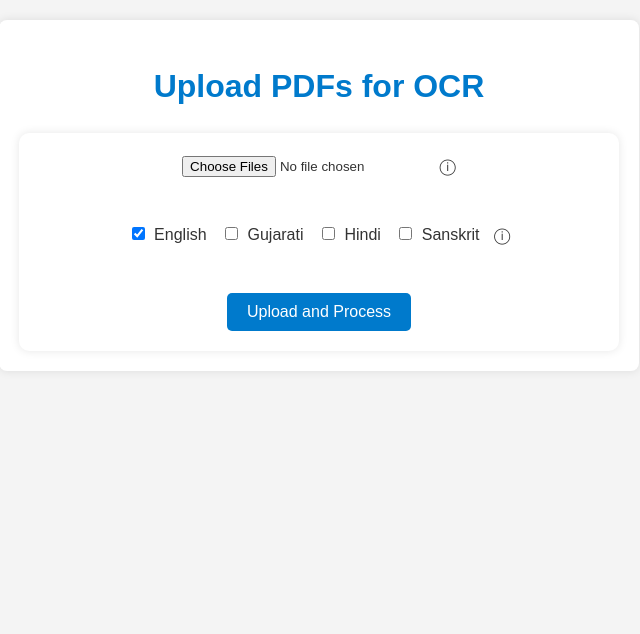
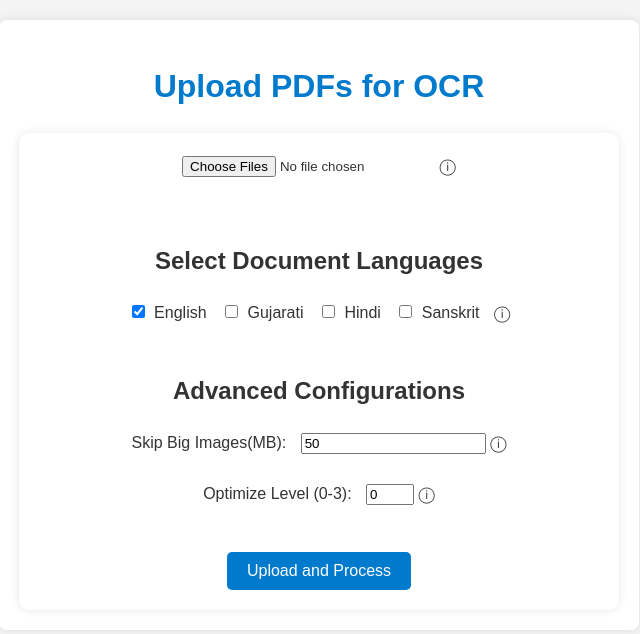
Before and after one commit to vijaychandar2002/ocrmypdf, a Flask app: page / in a window 1280 px wide. Shown: the top 634 px of the page, without its empty margins (321-961 px from the left). Run offline with Flask 3, Linux system fonts and the light colour scheme; parts of the project's set-up code (start-up, migrations or seed data) failed here and were passed over.

Commit message:
newfeature-update

```diff
--- a/app.py
+++ b/app.py
@@ -11,11 +11,15 @@ import shutil
 import logging
 
 app = Flask(__name__)
-app.secret_key = os.getenv('SECRET_KEY', 'your_secret_key')
+app.secret_key = os.getenv('SECRET_KEY', 'secret_key')
 
 # Use /home as it is writable on Azure App Services
 app.config['UPLOAD_FOLDER'] = '/home/tmp/uploads'
 app.config['PROCESSED_FOLDER'] = '/home/tmp/processed'
+
+# app.config['UPLOAD_FOLDER'] = '/home/tmp/uploads'
+# app.config['PROCESSED_FOLDER'] = '/home/tmp/processed'
+
 app.config['MAX_CONTENT_LENGTH'] = 100 * 1024 * 1024  # 100 MB
 
 os.makedirs(app.config['UPLOAD_FOLDER'], exist_ok=True)
@@ -24,7 +28,7 @@ os.makedirs(app.config['PROCESSED_FOLDER'], exist_ok=True)
 progress = {}
 stop_signals = {}
 
-def process_pdfs(session_id, uploaded_file_paths, language_flag):
+def process_pdfs(session_id, uploaded_file_paths, language_flag, skip_big, optimize):
     processed_files = []
     total_files = len(uploaded_file_paths)
     progress[session_id] = {
@@ -66,7 +70,14 @@ def process_pdfs(session_id, uploaded_file_paths, language_flag):
             with open(single_page_path, 'wb') as temp_pdf:
                 writer.write(temp_pdf)
 
-            ocrmypdf.ocr(single_page_path, single_page_path.replace('.pdf', '_ocr.pdf'), language=language_flag)
+            ocrmypdf.ocr(
+                single_page_path,
+                single_page_path.replace('.pdf', '_ocr.pdf'),
+                language=language_flag,
+                skip_text=True,
+                skip_big=int(skip_big),
+                optimize=int(optimize)
+            )
 
             progress[session_id]['ocr_progress'] = ((page_num + 1) / total_pages) * 100
             progress[session_id]['pages_done'] = page_num + 1
@@ -98,6 +109,7 @@ def process_pdfs(session_id, uploaded_file_paths, language_flag):
     else:
         progress[session_id]['percent'] = 0
 
+
 @app.route('/')
 def index():
     session_id = str(uuid.uuid4())
@@ -109,6 +121,8 @@ def upload():
     session_id = session.get('session_id')
     uploaded_files = request.files.getlist("file[]")
     selected_languages = request.form.getlist('languages')
+    skip_big = request.form.get('skip_big', 50)
+    optimize = request.form.get('optimize', 0)
 
     if not selected_languages:
         return "Please select at least one language.", 400
@@ -123,7 +137,7 @@ def upload():
             file.save(file_path)
             uploaded_file_paths.append(file_path)
 
-    thread = Thread(target=process_pdfs, args=(session_id, uploaded_file_paths, language_flag))
+    thread = Thread(target=process_pdfs, args=(session_id, uploaded_file_paths, language_flag, skip_big, optimize))
     thread.start()
 
     return redirect(url_for('progress_page', session_id=session_id))
--- a/templates/index.html
+++ b/templates/index.html
@@ -36,6 +36,7 @@
                 <span class="tooltiptext">The total size of all PDFs combined must be less than 100MB.</span>
             </div>
             <br><br>
+            <h2>Select Document Languages</h2>
             <label><input type="checkbox" name="languages" value="eng" checked> English</label>
             <label><input type="checkbox" name="languages" value="guj"> Gujarati</label>
             <label><input type="checkbox" name="languages" value="hin"> Hindi</label>
@@ -45,6 +46,23 @@
                 <span class="tooltiptext">Selecting more languages than necessary may slow down processing.</span>
             </div>
             <br><br>
+            <h2>Advanced Configurations</h2>
+            <label for="skip_big">Skip Big Images(MB):</label>
+            <input type="number" id="skip_big" name="skip_big" min="0" value="50">
+            <div class="tooltip">
+                <span>ⓘ</span>
+                <span class="tooltiptext">Skips images larger than the specified MB size.</span>
+            </div>
+            <br><br>
+
+            <label for="optimize">Optimize Level (0-3):</label>
+            <input type="number" id="optimize" name="optimize" min="0" max="3" value="0">
+            <div class="tooltip">
+                <span>ⓘ</span>
+                <span class="tooltiptext">Set optimization level (0-3). Higher values result in more optimized PDFs but slower processing time.</span>
+            </div>
+            <br><br>
+
             <button type="submit">Upload and Process</button>
         </form>
     </div>
```
Also changed, not shown: command.txt (added, +12 -0 lines), 5 other files.
